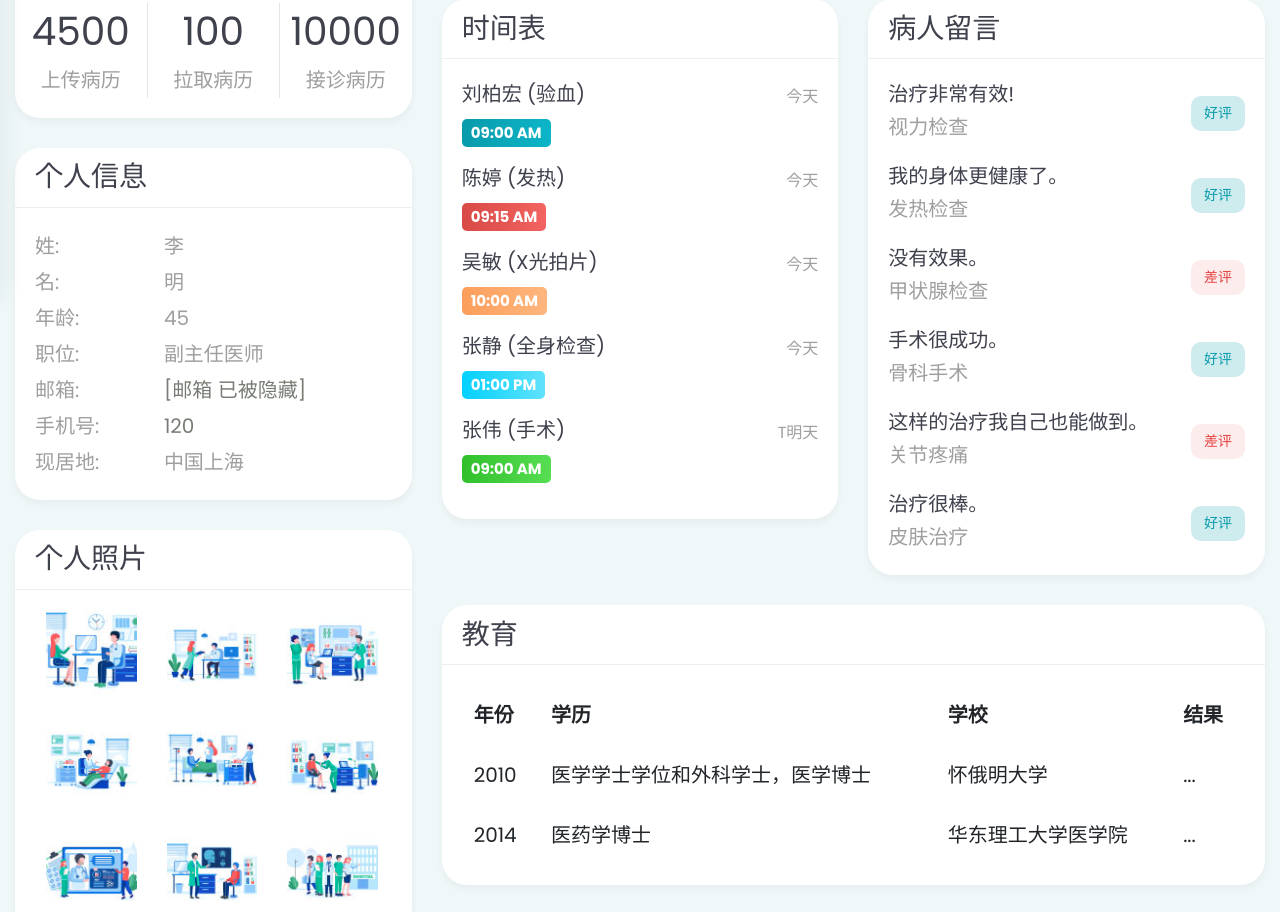
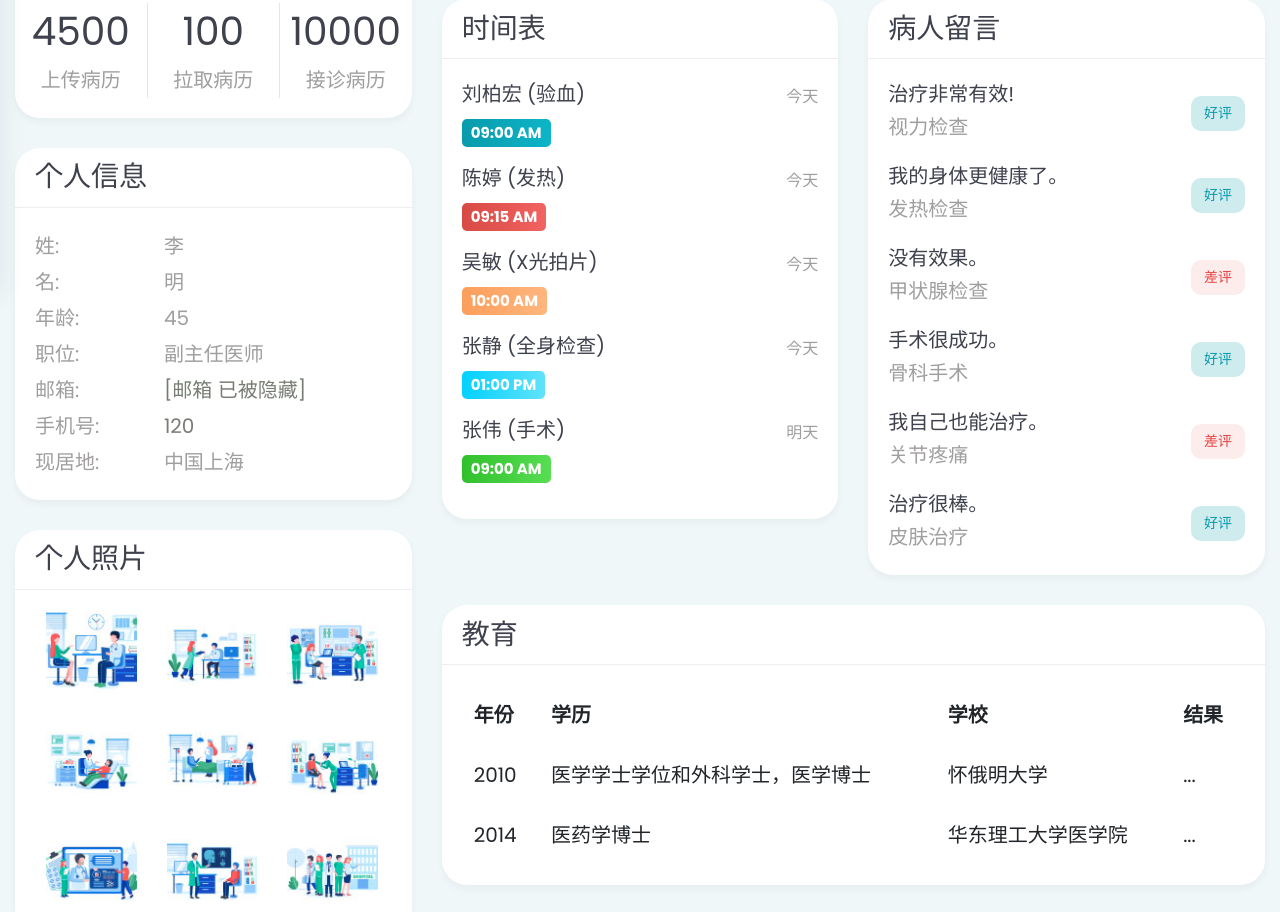
Before and after one commit to zhyDaDa/Text-Summarization-Based-Information-Retrieval, a Django app: page /user/ in a window 1280 px wide. Shown: the part 506-1418 px from the top of the page. Run offline with Django 3.2, Linux system fonts and the light colour scheme; some libraries are stand-ins or nearby versions.

Commit message:
汉化的美观修改

```diff
--- a/app01/templates/user.html
+++ b/app01/templates/user.html
@@ -563,7 +563,7 @@
                         </li>
                         <li>
                           <h6 class="float-left mb-1">张伟 (手术)</h6>
-                          <small class="float-right mt-1">T明天</small>
+                          <small class="float-right mt-1">明天</small>
                           <div class="d-inline-block w-100">
                             <p class="badge badge-success">09:00 AM</p>
                           </div>
@@ -619,7 +619,7 @@
                         </li>
                         <li class="d-flex align-items-center justify-content-between mb-3">
                           <div>
-                            <h6>这样的治疗我自己也能做到。</h6>
+                            <h6>我自己也能治疗。</h6>
                             <p class="mb-0">关节疼痛</p>
                           </div>
                           <div>
```
